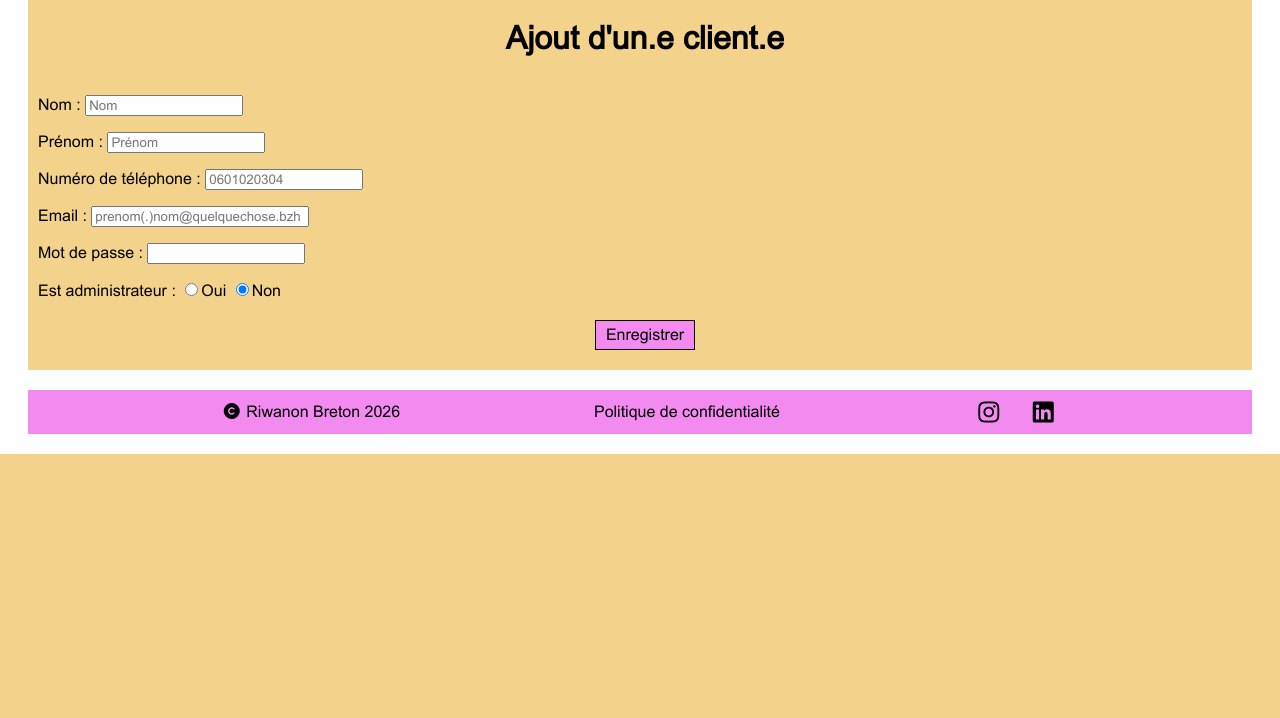
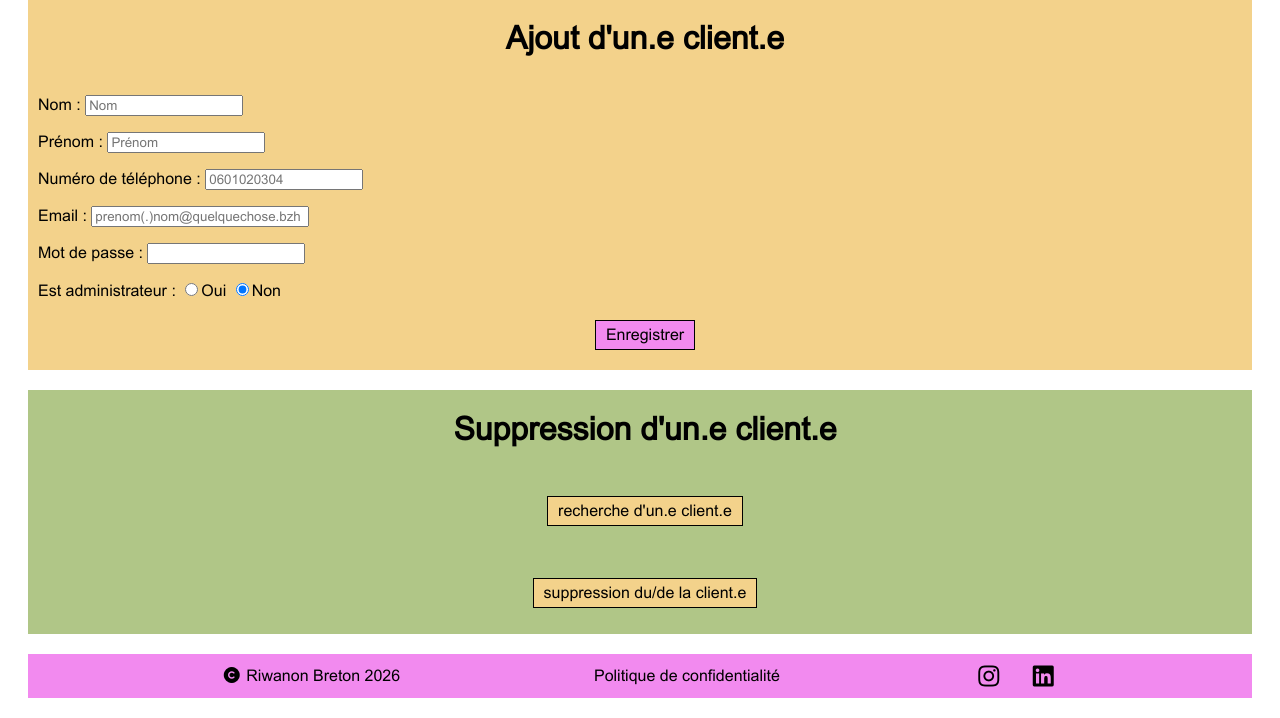
Before and after one commit to thibf-klt/RBS, a PHP site: page /index.php?action=updateUser in a window 1280 px wide. Shown: the part 399-1117 px from the top of the page. Before the commit the page ends 853 px from the top, so only its background shows below. Run offline with PHP 8.4, Linux system fonts and the light colour scheme; the visitor is signed in with stand-in values (Sample User, id 1); tables that the repository leaves empty or names only in its code hold one stand-in row (values such as "Sample post"); data that the repository does not hold is empty; style sheets or scripts are compiled from the project's sources.

Commit message:
delete user

```diff
--- a/app/controller/updateUser.php
+++ b/app/controller/updateUser.php
@@ -1,38 +1,50 @@
 <?php
+require_once ROOT . "/app/model/authentification.php";
 
-require_once ROOT . "/app/model/authentification.php";
 if (!isAdmin()) {
     header('Location: ./?action=connexion');
     exit;
 }
+
 require_once ROOT . "/app/view/head.php";
 require_once ROOT . "/app/view/header.php";
 require_once ROOT . "/app/view/menu.php";
 
-$errors = [];
+$errors        = [];
+$insertSuccess = false;
+
 if (!empty($_POST)) {
     $name        = trim($_POST['name']        ?? '');
     $firstName   = trim($_POST['firstName']   ?? '');
     $phoneNumber = trim($_POST['phoneNumber'] ?? '');
     $email       = trim($_POST['email']       ?? '');
-    $password    = trim($_POST['password']    ?? '');
-    $isAdmin     = trim($_POST['isAdmin']     ?? '');
+    $password    =       $_POST['password']   ?? '';
+    // isAdmin peut valoir "0" (non-admin) : on vérifie isset + !== ''
+    $isAdmin     = isset($_POST['isAdmin']) && $_POST['isAdmin'] !== ''
+                   ? (int)(bool)$_POST['isAdmin']
+                   : null;
 
-    // Validation
-    if (empty($name))        $errors['name']        = "Requis";
-    if (empty($firstName))   $errors['firstName']   = "Requis";
-    if (empty($phoneNumber)) $errors['phoneNumber'] = "Requis";
-    if (empty($email))       $errors['email']       = "Requis";
-    if (empty($password))    $errors['password']    = "Requis";
-    if (empty($isAdmin))     $errors['isAdmin']     = "Requis";
+    // --- Validation contrôleur ---
+    if (empty($name))                               $errors['name']        = "Nom requis.";
+    if (empty($firstName))                          $errors['firstName']   = "Prénom requis.";
+    if (!filter_var($email, FILTER_VALIDATE_EMAIL)) $errors['email']       = "Email invalide.";
+    if (strlen($password) < 8)                      $errors['password']    = "Mot de passe trop court (8 car. min).";
+    if (!ctype_digit($phoneNumber))                 $errors['phoneNumber'] = "Numéro invalide (chiffres uniquement).";
+    if ($isAdmin === null)                          $errors['isAdmin']     = "Requis.";
 
-    // Model called only if no errors
+    // --- Appel du modèle uniquement si aucune erreur ---
     if (empty($errors)) {
-        require_once ROOT . "/app/model/updateUser.php";
+        $result = createUser($name, $firstName, $phoneNumber, $email, $password, $isAdmin);
+
+        if ($result === true) {
+            $insertSuccess = true;
+        } else {
+            // $result contient le tableau d'erreurs remonté par le modèle
+            $errors = $result;
+        }
     }
 }
 
-// calling the view
 require_once ROOT . "/app/view/updateUser.php";
 require_once ROOT . "/app/view/footer.php";
 ?>
--- a/app/view/updateUser.php
+++ b/app/view/updateUser.php
@@ -87,3 +87,8 @@
 
     <?php endif; ?>
 </div>
+<div id="deleteCustomer">
+    <h1>Suppression d'un.e client.e</h1>
+    <p><input type="submit" class="buttonService" value="recherche d'un.e client.e"></p>
+    <p><input type="submit" class="buttonService" value="suppression du/de la client.e"></p>
+</div>
--- a/public/style/style.css
+++ b/public/style/style.css
@@ -378,6 +378,17 @@ a {
   text-align: center;
 }
 
+#deleteCustomer {
+  background-color: #B0C687;
+  margin: 20px;
+  display: flex;
+  flex-direction: column;
+  padding-left: 10px;
+}
+#deleteCustomer h1 {
+  text-align: center;
+}
+
 /************** page404.php *****************/
 .oops {
   background-color: #F3D28B;
--- a/public/style/style.scss
+++ b/public/style/style.scss
@@ -355,6 +355,15 @@ a {
         text-align: center;
     }
 }
+#deleteCustomer {
+    @include backGreen;
+    flex-direction: column;
+    padding-left: 10px;
+
+    h1 {
+        text-align: center;
+    }
+}
 /************** page404.php *****************/
 .oops {
     @include backYellow;
```
Also changed, not shown: app/model/updateUser.php (+37 -13 lines), 1 other file.
